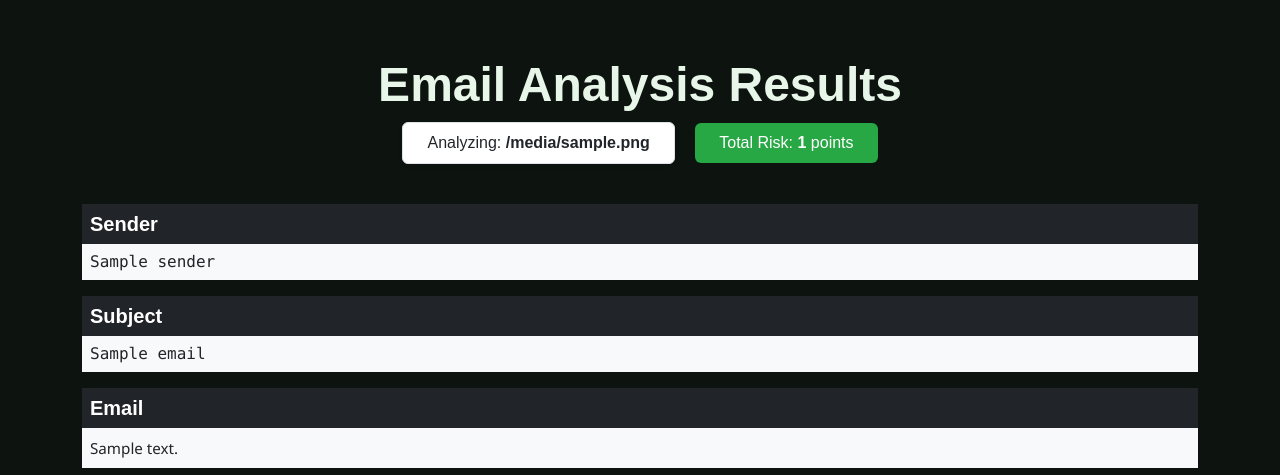
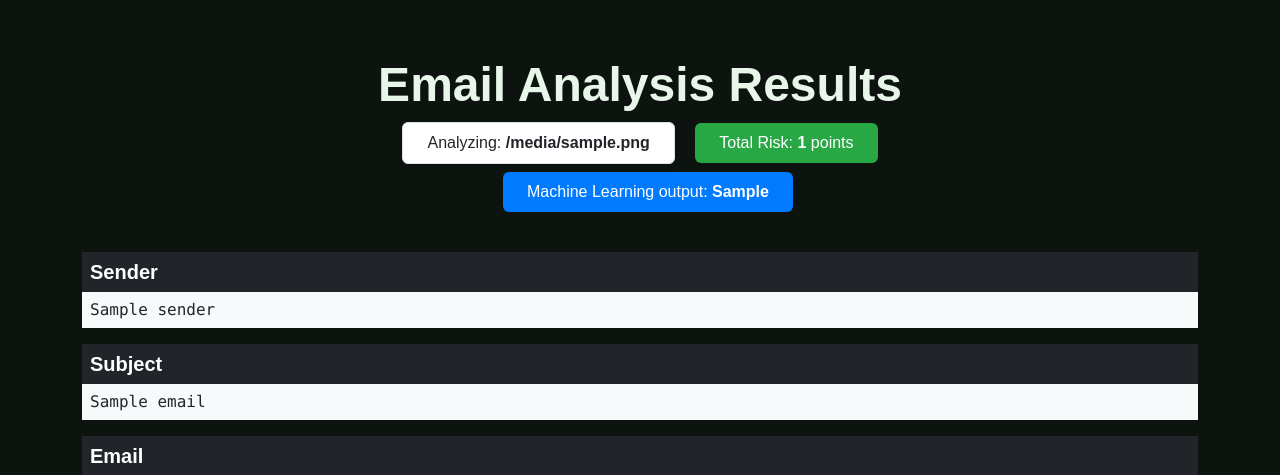
Before and after one commit to Rithvikk1590/Inbox-Gaurdian, a Flask app: template Website/templates/analysis.html in a window 1280 px wide. Shown: the part 66-541 px from the top of the page. Run offline with Flask 3, Linux system fonts and the light colour scheme; the template is opened without the code that fills it: most values are stand-ins (such as "Sample title", 1, 10 or a date in 2020); parts of the project's set-up code (start-up, migrations or seed data) failed here and were passed over.

Commit message:
integrating ML output to website

```diff
--- a/Website/app.py
+++ b/Website/app.py
@@ -2,10 +2,16 @@ from flask import Flask, render_template, request, redirect, url_for, session
 import uuid
 import re
 import pandas as pd
+import pickle
 
 # NEW imports from the package
 from email_analyser.parser import parse_eml_to_dict
 from email_analyser.aggregator import analyse_email_content
+
+with open("vectorizer.pkl", "rb") as f:
+    vectorizer = pickle.load(f)
+with open(r"C:\Users\asus\OneDrive\Documents\SIT Notes 2025\PRG Fundamentals\Python Project\Inbox-Gaurdian\Website\m1_model.pkl", "rb") as f:
+    ml_model = pickle.load(f)
 
 app = Flask(__name__, static_folder='static')
 app.secret_key = 'your-secret-key-here'  # replace in production
@@ -188,7 +194,16 @@ def analysis(email_id):
             return redirect(url_for("home"))
 
         analysis = analyse_email_content(email_data)
-        return render_template("analysis.html", email=email_data, analysis=analysis, email_id=email_id)
+
+        # ML prediction on email body
+        body_text = email_data.get("body", "")
+        if body_text:
+            body_tfidf = vectorizer.transform([body_text])
+            ml_output = ml_model.predict(body_tfidf)[0]
+        else:
+            ml_output = "N/A"
+
+        return render_template("analysis.html", email=email_data, analysis=analysis, email_id=email_id, ml_output=ml_output)
     except Exception as e:
         print("Error in analysis:", e)
         return redirect(url_for("home"))
@@ -208,7 +223,14 @@ def manual_analysis():
 
     analysis = analyse_email_content(email_data)
 
-    return render_template("analysis.html", email=email_data, analysis=analysis, email_id="manual")
+        # ML prediction on manual input
+    if body:
+        body_tfidf = vectorizer.transform([body])
+        ml_output = ml_model.predict(body_tfidf)[0]
+    else:
+        ml_output = "N/A"
+
+    return render_template("analysis.html", email=email_data, analysis=analysis, email_id="manual", ml_output=ml_output)
 
 @app.route("/upload_csv", methods=["POST"])
 def upload_csv():
--- a/Website/templates/analysis.html
+++ b/Website/templates/analysis.html
@@ -34,6 +34,10 @@
         style="background-color: {% if analysis.total_risk_points > 50 %}#dc3545{% elif analysis.total_risk_points > 20 %}#ffc107; color: #000{% else %}#28a745{% endif %};">
         Total Risk: <strong>{{ analysis.total_risk_points }}</strong> points
       </div>
+      <div class="d-inline-block ms-3 mb-2 px-4 py-2 rounded-2 text-white"
+        style="background-color: #007bff;">
+        Machine Learning output: <strong>{{ ml_output }}</strong>
+    </div>
     </div>
   </section>
 
```
Also changed, not shown: 3 other files.
